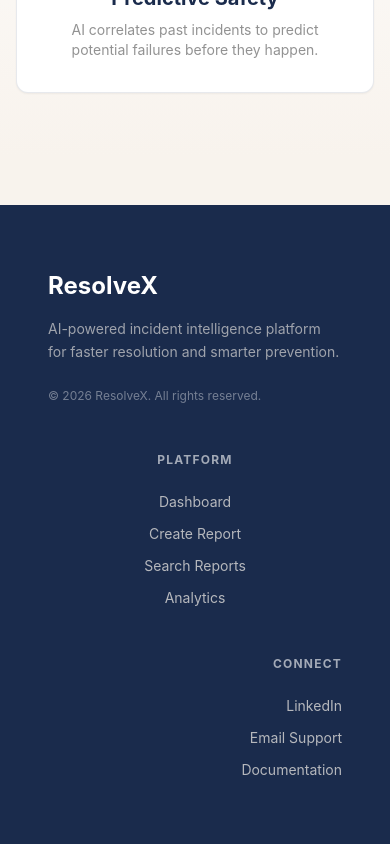
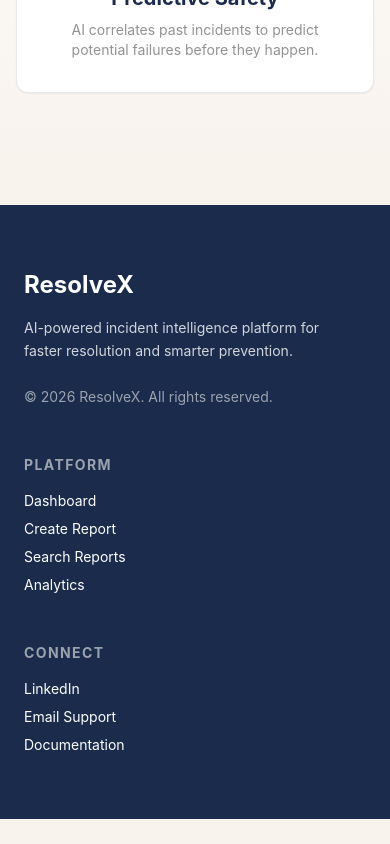
Before and after one commit to Sriharikakedar/swavik-, a React (Vite) app in the folder frontend/: page / in a window 390 px wide. Shown: the part 1713-2557 px from the top of the page. After the commit the page ends 2532 px from the top, so only its background shows below. Built offline with nearby package versions, Linux system fonts and the light colour scheme; no server answers.

Commit message:
fixed responsive footer alignment

```diff
--- a/frontend/App.tsx
+++ b/frontend/App.tsx
@@ -212,77 +212,58 @@ const Sidebar: React.FC<SidebarProps> = ({ isOpen, onClose }) => {
 
 const Footer: React.FC = () => {
   return (
-    <footer className="bg-navy border-t border-navy/20 text-cream/70">
-      <div className="max-w-7xl mx-auto px-12 py-16 grid grid-cols-1 md:grid-cols-3 gap-12 items-start">
+    <footer className="bg-navy py-16 text-white">
+      <div className="max-w-7xl mx-auto px-6">
 
-        <div className="text-left">
-          <h2 className="text-2xl font-bold text-white mb-4">
-            ResolveX
-          </h2>
+        <div className="grid grid-cols-1 md:grid-cols-3 gap-12">
 
-          <p className="text-sm text-cream/60 leading-relaxed max-w-xs">
+          {/* Brand */}
+          <div>
+            <h2 className="text-2xl font-bold">ResolveX</h2>
+            <p className="mt-4 text-gray-300 text-sm leading-relaxed max-w-xs">
               AI-powered incident intelligence platform for faster resolution and smarter prevention.
             </p>
-
-          <p className="text-xs text-white/40 mt-6">
+            <p className="mt-6 text-sm text-gray-400">
               © 2026 ResolveX. All rights reserved.
             </p>
           </div>
 
-        <div className="text-center">
-          <h3 className="text-xs font-bold uppercase tracking-widest text-white/60 mb-6">
+          {/* Platform */}
+          <div>
+            <h3 className="text-sm tracking-widest text-gray-400 mb-4 uppercase font-bold">
               Platform
             </h3>
-
-          <ul className="space-y-3 text-sm">
+            <ul className="space-y-2 text-sm">
               <li>
-              <Link to="/dashboard" className="hover:text-white transition-colors">
-                Dashboard
-              </Link>
+                <Link to="/dashboard" className="hover:text-theme-accent transition-colors">Dashboard</Link>
               </li>
-
               <li>
-              <Link to="/new-report" className="hover:text-white transition-colors">
-                Create Report
-              </Link>
+                <Link to="/new-report" className="hover:text-theme-accent transition-colors">Create Report</Link>
               </li>
-
               <li>
-              <Link to="/search" className="hover:text-white transition-colors">
-                Search Reports
-              </Link>
+                <Link to="/search" className="hover:text-theme-accent transition-colors">Search Reports</Link>
               </li>
-
               <li>
-              <Link to="/analytics" className="hover:text-white transition-colors">
-                Analytics
-              </Link>
+                <Link to="/analytics" className="hover:text-theme-accent transition-colors">Analytics</Link>
               </li>
             </ul>
           </div>
 
-        <div className="text-right">
-          <h3 className="text-xs font-bold uppercase tracking-widest text-white/60 mb-6">
+          {/* Connect */}
+          <div>
+            <h3 className="text-sm tracking-widest text-gray-400 mb-4 uppercase font-bold">
               Connect
             </h3>
-
-          <ul className="space-y-3 text-sm">
-            <li className="hover:text-white transition-colors cursor-pointer">
-              LinkedIn
-            </li>
-
-            <li className="hover:text-white transition-colors cursor-pointer">
-              Email Support
-            </li>
-
-            <li className="hover:text-white transition-colors cursor-pointer">
-              Documentation
-            </li>
+            <ul className="space-y-2 text-sm">
+              <li className="hover:text-theme-accent transition-colors cursor-pointer">LinkedIn</li>
+              <li className="hover:text-theme-accent transition-colors cursor-pointer">Email Support</li>
+              <li className="hover:text-theme-accent transition-colors cursor-pointer">Documentation</li>
             </ul>
           </div>
 
         </div>
 
+      </div>
     </footer>
   );
 };
```
Lines whose indentation alone changed are shown as unchanged.
